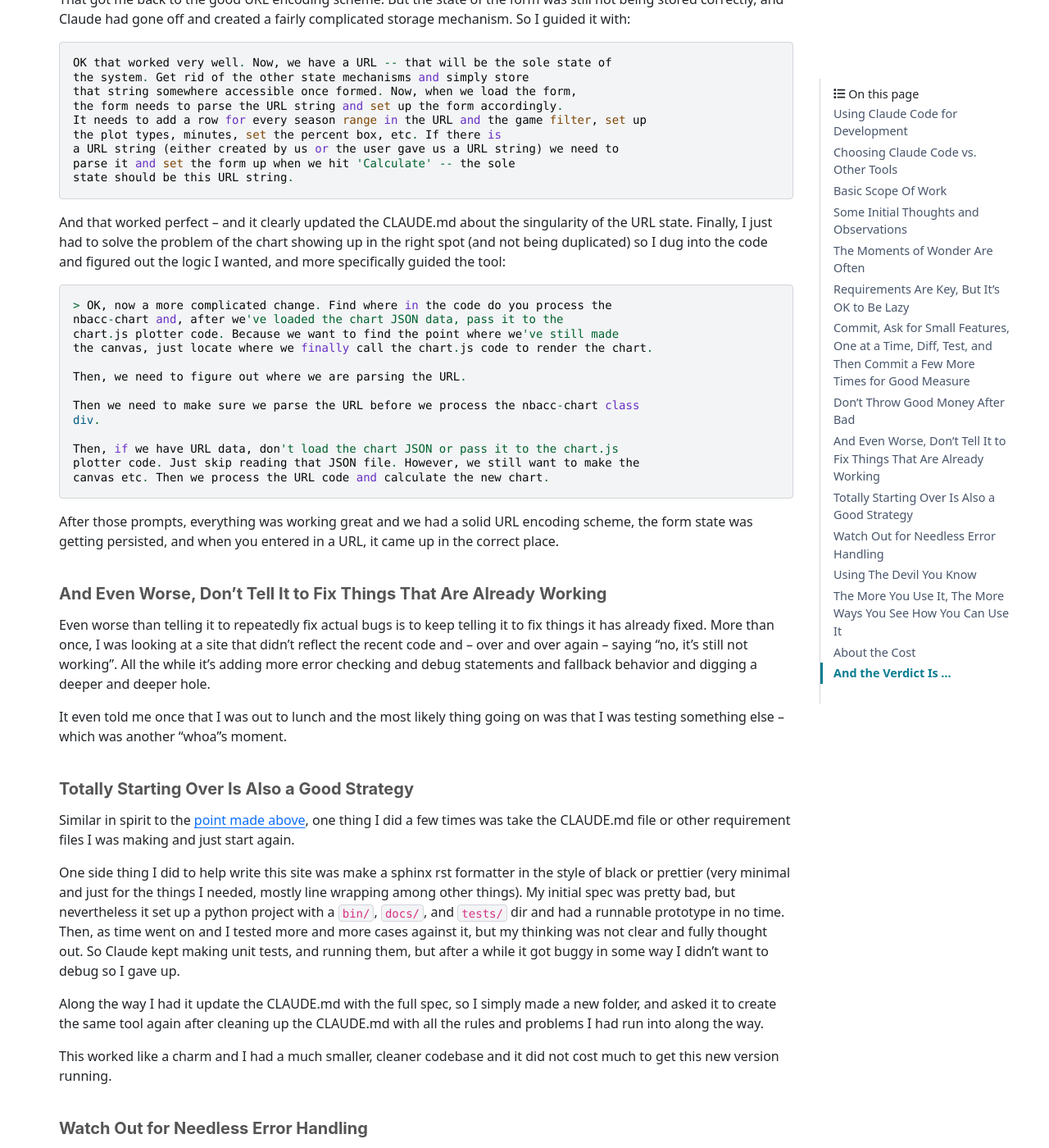
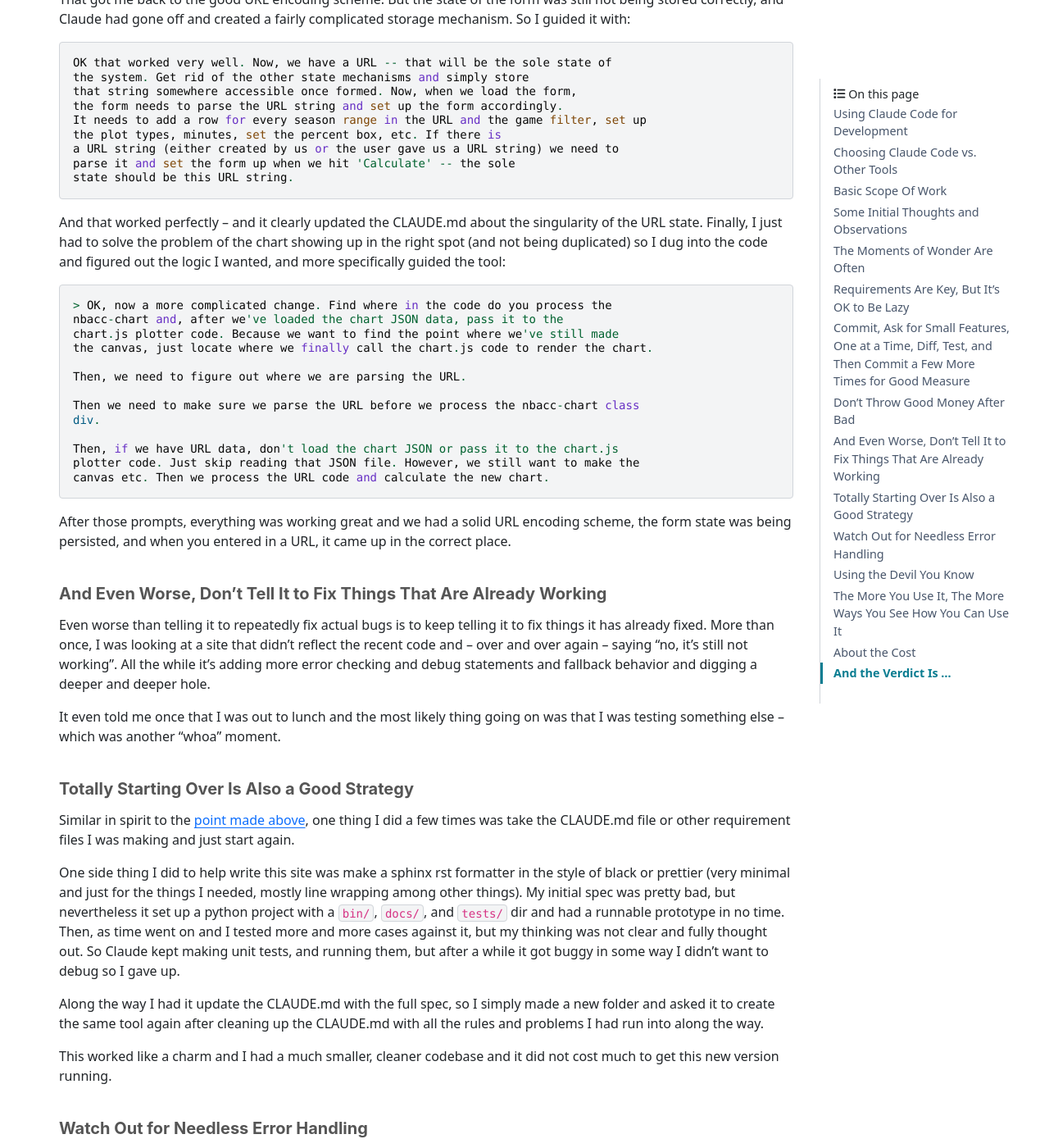
Before and after one commit to nba-comeback-calculator/nba-comeback-calculator, a Sphinx documentation site: the page built from docs/frontend/source/analysis/using_claude_code.rst, in a window 1280 px wide and 1400 px high, scrolled down 5703 px. Shown: the whole window at 82% size. Built offline with Sphinx 7.4.7 and the PyData theme 0.15.4, drawn with Linux system fonts in a browser that asks for light colours; nearby versions of some CDN libraries; comment, search, counter and statistics services are not loaded; some of the changed text lies outside the part shown.

Commit message:
NBA: rst update.

```diff
--- a/docs/frontend/source/analysis/using_claude_code.rst
+++ b/docs/frontend/source/analysis/using_claude_code.rst
@@ -133,7 +133,7 @@
   error handling / fallback implementation behavior that creates more subtle,
   harder-to-track-down bugs.
 
-* `Using The Devil You Know`_: Writing code in your go-to language and having Claude
+* `Using the Devil You Know`_: Writing code in your go-to language and having Claude
   translate your complex logic into other domains you don't know as well works well.
 
 * `The More You Use It, The More Ways You See How You Can Use It`_: So many places
@@ -340,7 +340,7 @@
     did the URL encoding scheme to the regular files. So copy what you need out of
     js/nbacc_calculator_UI_NOT_WORKING.js to js/nbacc_calculator_ui.js etc.
 
-That got me back to the good URL encoding scheme.  But the state of the form was still
+That got me back to the good URL encoding scheme. But the state of the form was still
 not being stored correctly, and Claude had gone off and created a fairly complicated
 storage mechanism. So I guided it with:
 
@@ -356,8 +356,8 @@
     parse it and set the form up when we hit 'Calculate' -- the sole
     state should be this URL string.
 
-And that worked perfect -- and it clearly updated the CLAUDE.md about the singularity
-of the URL state.  Finally, I just had to solve the problem of the chart showing up in
+And that worked perfectly -- and it clearly updated the CLAUDE.md about the singularity
+of the URL state. Finally, I just had to solve the problem of the chart showing up in
 the right spot (and not being duplicated) so I dug into the code and figured out the
 logic I wanted, and more specifically guided the tool:
 
@@ -378,7 +378,7 @@
   canvas etc. Then we process the URL code and calculate the new chart.
 
 After those prompts, everything was working great and we had a solid URL encoding
-scheme, the form state was getting persisted, and when you entered in a URL, it came up
+scheme, the form state was being persisted, and when you entered in a URL, it came up
 in the correct place.
 
 
@@ -394,7 +394,7 @@
 fallback behavior and digging a deeper and deeper hole.
 
 It even told me once that I was out to lunch and the most likely thing going on was
-that I was testing something else -- which was another "whoa"s moment.
+that I was testing something else -- which was another "whoa" moment.
 
 
 .. _totally-starting-over-is-also-a-good-strategy:
@@ -415,7 +415,7 @@
 debug so I gave up.
 
 Along the way I had it update the CLAUDE.md with the full spec, so I simply made a new
-folder, and asked it to create the same tool again after cleaning up the CLAUDE.md with
+folder and asked it to create the same tool again after cleaning up the CLAUDE.md with
 all the rules and problems I had run into along the way.
 
 This worked like a charm and I had a much smaller, cleaner codebase and it did not cost
```
Also changed, not shown: other parts of docs/frontend/source/analysis/using_claude_code.rst (+5 -5 lines).
